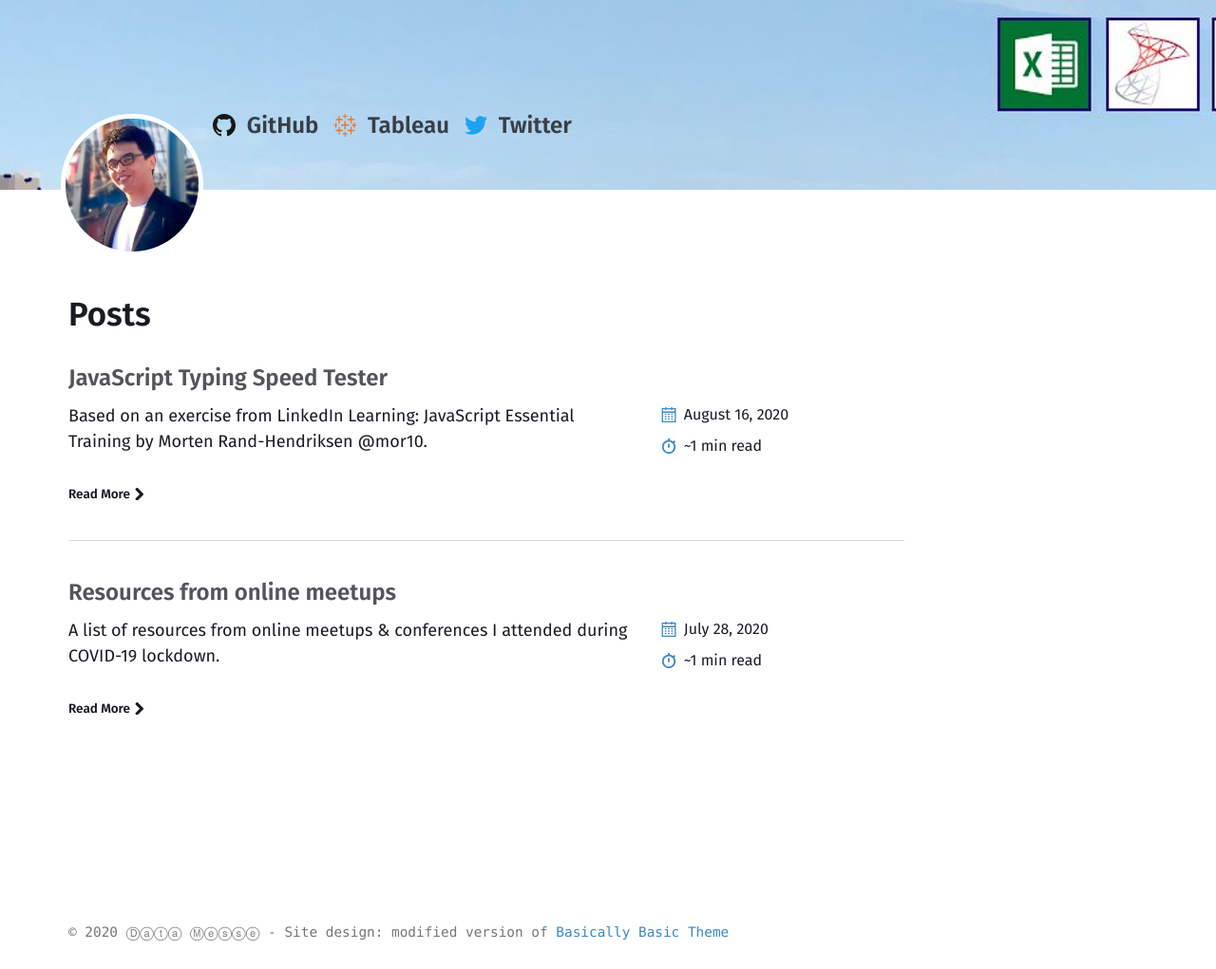
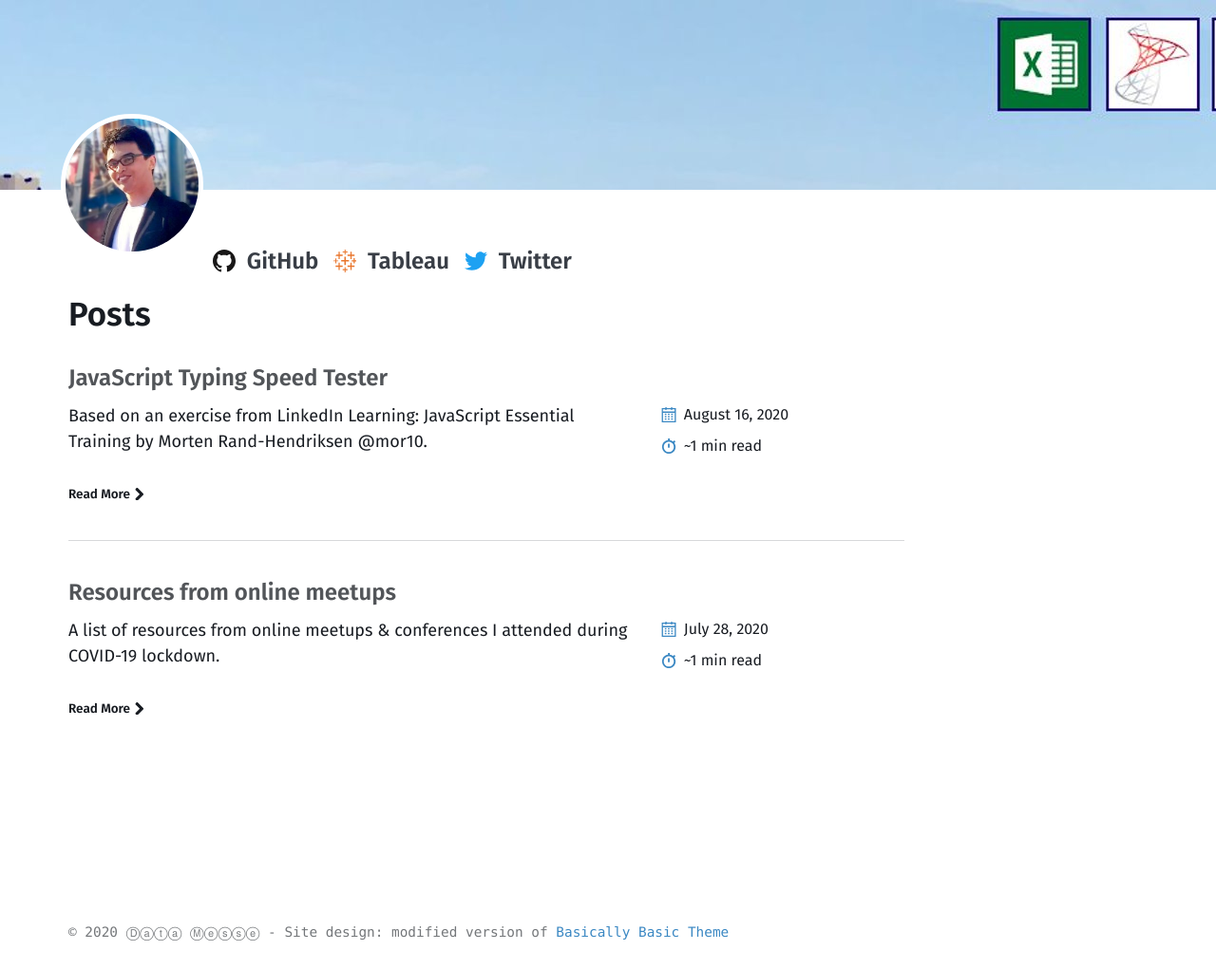
Before and after one commit to datamesse/blog, a Jekyll site: the page built from index.md, in a window 1280 px wide. Shown: the whole page at 95% size. Built offline with Jekyll 4.4.1, drawn with Linux system fonts in a browser that asks for light colours.

Commit message:
Update _global.scss

```diff
--- a/_sass/basically-basic/_global.scss
+++ b/_sass/basically-basic/_global.scss
@@ -66,7 +66,7 @@
   font-weight: bold;
   line-height: 1;
   position: absolute;
-  top: 120px;
+  top: $site-image-height * 1.75;
   left: $site-image-width;
 
   @include breakpoint($medium) {
```
